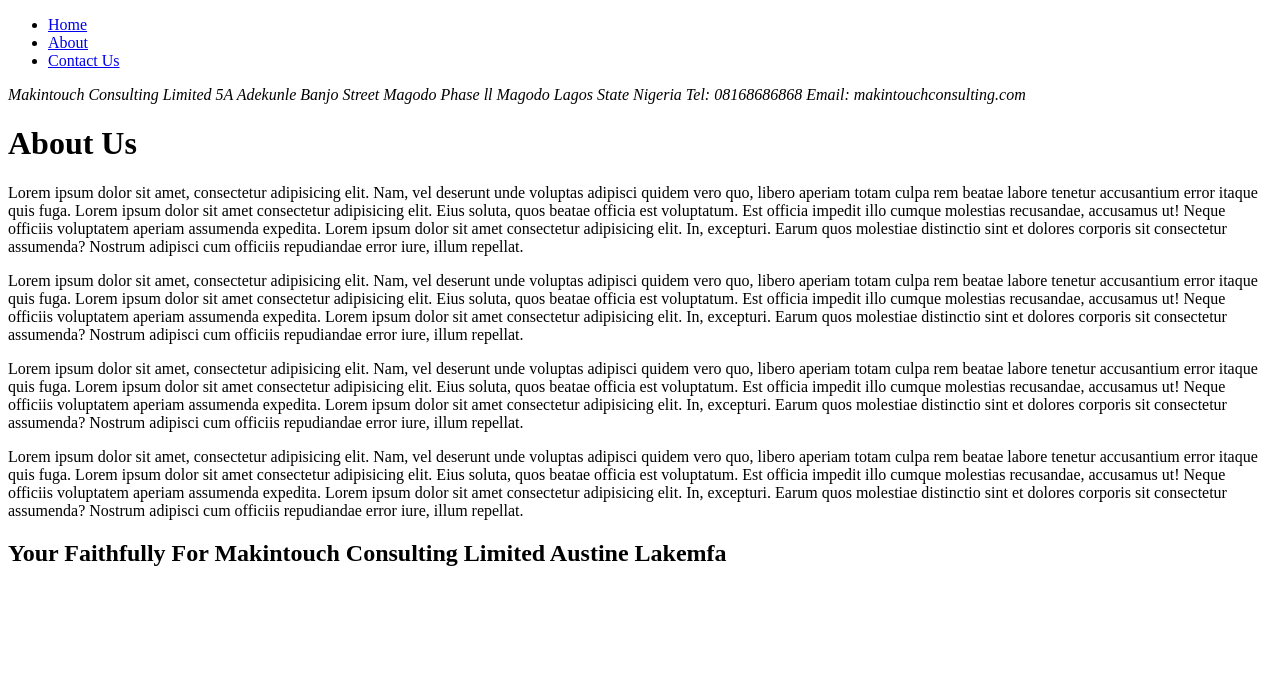
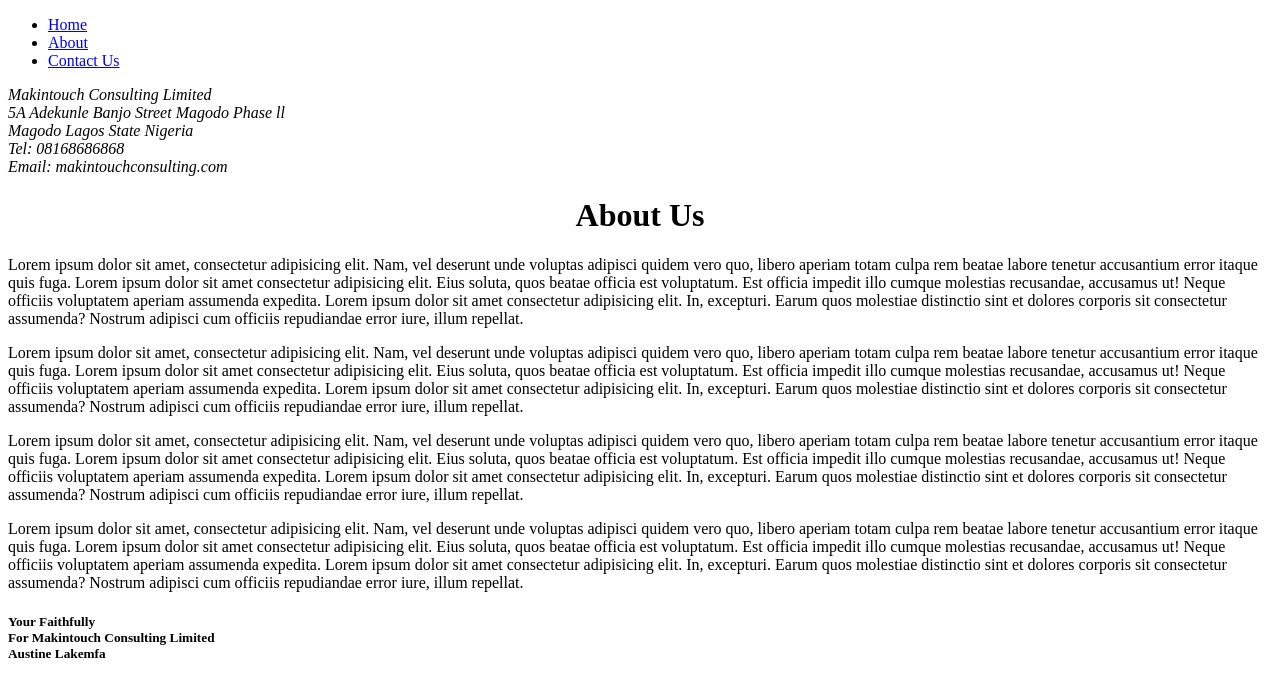
Before and after one commit to austine0608/ibtc, a plain HTML site: page about.html in a window 1280 px wide. Drawn offline with Linux system fonts and the light colour scheme.

Commit message:
Modified the about page

```diff
--- a/about.html
+++ b/about.html
@@ -14,14 +14,16 @@
 
 <body>
     <address>
-        Makintouch Consulting Limited
-        5A Adekunle Banjo Street Magodo Phase ll
-        Magodo Lagos State Nigeria
-        Tel: 08168686868
-        Email: makintouchconsulting.com
+        Makintouch Consulting Limited<br>
+        5A Adekunle Banjo Street Magodo Phase ll<br>
+        Magodo Lagos State Nigeria<br>
+        Tel: 08168686868<br>
+        Email: makintouchconsulting.com<br>
     </address>
 
-    <h1>About Us</h1>
+    <center>
+        <h1>About Us</h1>
+    </center>
     <p>
         Lorem ipsum dolor sit amet, consectetur adipisicing elit. Nam, vel deserunt unde voluptas adipisci quidem vero
         quo, libero aperiam totam culpa rem beatae labore tenetur accusantium error itaque quis fuga.
@@ -63,11 +65,11 @@
         repellat.
     </p>
 
-    <h2>
-        Your Faithfully
-        For Makintouch Consulting Limited
-        Austine Lakemfa
-    </h2>
+    <h5>
+        Your Faithfully<br>
+        For Makintouch Consulting Limited<br>
+        Austine Lakemfa<br>
+    </h5>
 </body>
 
 </html>
```
